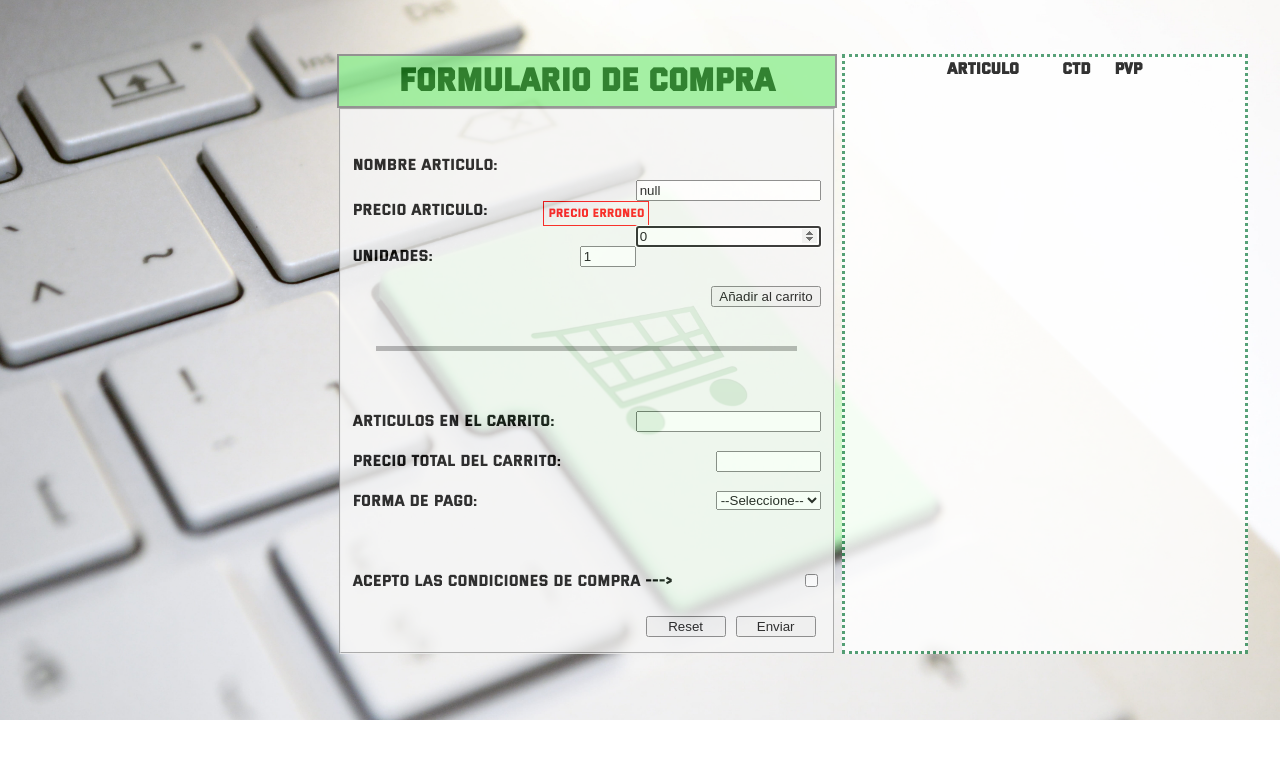
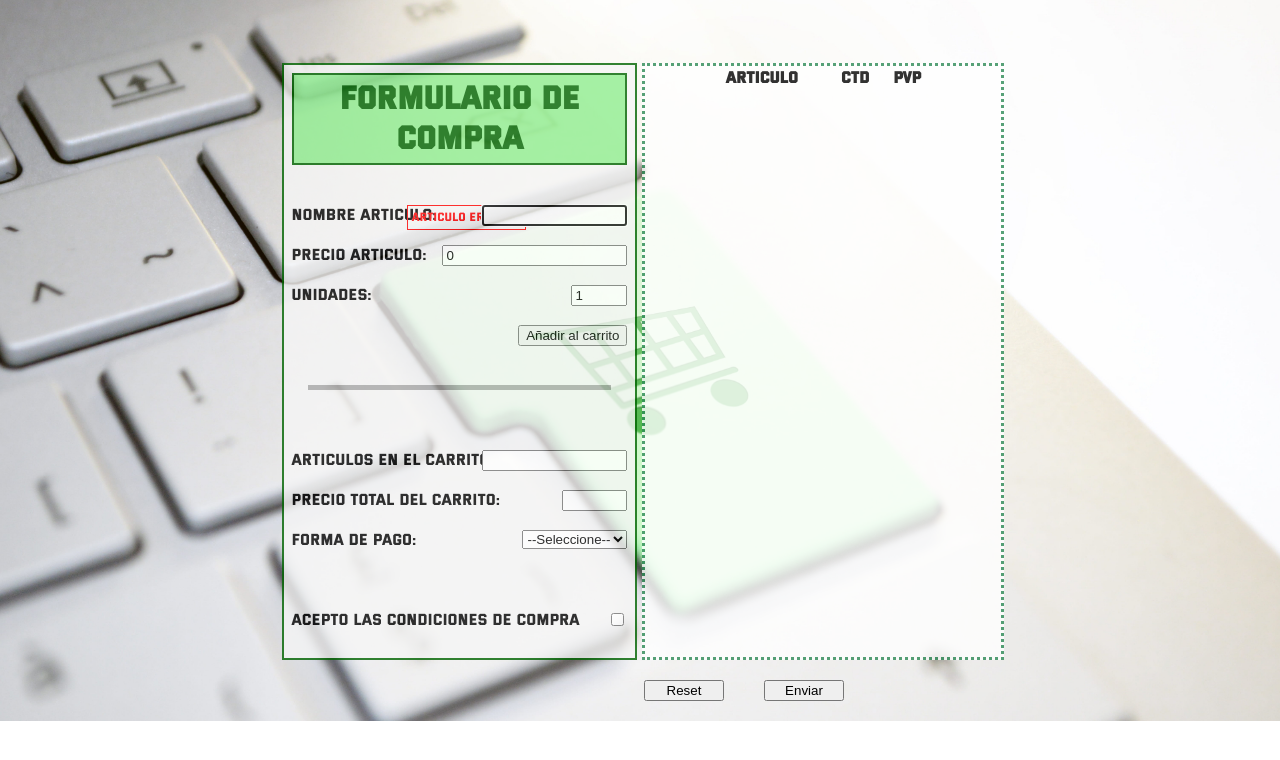
Before and after one commit to AphidRS/DI_AE1_Shopping_Cart, a plain HTML site: page index.html in a window 1280 px wide. Both pictures are taken after a click on the button "Añadir al carrito". Drawn offline with Linux system fonts and the light colour scheme.

Commit message:
Added invalid datatypes control & css fixes

```diff
--- a/index.html
+++ b/index.html
@@ -11,24 +11,22 @@
 <body>
 	<div class="grid-container">
 		<div class="grid-1">
-
 			<form name="formulario" method="post" action="/send.php">
   				<h1>Formulario de compra</h1>
-  		<fieldset>
   				<br>
   				<br>
   				<label>Nombre articulo:</label>
   				<label id="faltaArticulo" class="warning">Articulo erroneo</label>
-  			<input type="text" id="articulo" name="articulo" value="null" />
+  				<input type="text" id="articulo" name="articulo" size="15" value="">
   				<br>
   				<br>
   				<label>Precio articulo:</label>
   				<label id="faltaPrecio" class="warning">Precio erroneo</label>
-  			<input type="number" id="pvp" name="pvp" size="10" min="0" value="0"/>
+  				<input type="number" id="pvp" name="pvp" size="5" min="0" value="0">
   				<br>
   				<br>
   				<label>Unidades:</label>
-  			<input type="number" id="cantidad" name="cantidad" size="4" min="1" max="10" value="1">
+  				<input type="number" id="cantidad" name="cantidad" size="5" min="1" max="10" value="1">
   				<br>
   				<br>
  				<input type="button" id="botonSumar" value="Añadir al carrito" onclick="sumarAlCarrito()">
@@ -40,11 +38,11 @@
  				<br>
  				<br>
  				<label>Articulos en el carrito:</label>
-  			<input type="text" id="articulosCarrito" readonly="true">
+  				<input type="text" id="articulosCarrito" size="15" readonly="true">
   				<br>
   				<br>
   				<label>Precio total del carrito:</label>
-  			<input type="text" id="totalCompra" size="10" min="0" readonly="true">
+  				<input type="text" id="totalCompra" size="5" min="0" readonly="true">
   				<br>
   				<br>
   				<label>Forma de pago:</label>
@@ -57,14 +55,8 @@
 				<br>
 				<br>
 				<br>
-			<input type="checkbox" id="condiciones"> Acepto las condiciones de compra --->
+				<input type="checkbox" id="condiciones">Acepto las condiciones de compra<br>
 				<br>
-			<br>
-			<input type="submit" value="Enviar" class="boton_final" />
-
-			<input type="reset" value="Reset" class="boton_final" id="botonReset" onclick="document.location.reload()" />
- 		</fieldset>
-
 			</form>
 		</div>
 		<div class="grid-2">
@@ -73,6 +65,10 @@
 			</div>
 		<p id="ticket"></p>
 		</div>
-
+	</div>
+	<div class="botones">
+		<input type="submit" value="Enviar" class="boton_final" />
+		<input type="reset" value="Reset" class="boton_final" id="botonReset" onclick="document.location.reload()" />
+	</div>
 </body>
 </html>
--- a/scripts/core.js
+++ b/scripts/core.js
@@ -20,7 +20,6 @@ const cesta = [];
 window.addEventListener("load", ()=>{
 
 	initVars();
-	setListeners();
 
 });
 
@@ -49,7 +48,9 @@ function initVars() {
 
 function setListeners() {
 
-	botonSumar.addEventListener("click",sumarAlCarrito());
+	botonSumar.addEventListener('click',sumarAlCarrito());
+	articulo.addEventListener('change',checkValues());
+	pvp.addEventListener('change',checkValues());
 
 }
 
@@ -60,16 +61,12 @@ function setListeners() {
 function sumarAlCarrito() {
 	var subtotal;
 	var subtotal2
+	/*checkValues();*/
+	if (checkValues()){
 
 		// Convertimos valor de totalCompra a numero para evitar concatenacion de strings
 		subtotal = totalCompra.value*1;
 		subtotal2 = parseInt(pvp.value*cantidad.value);
-
-		// Comprobamos que articulo no es nulo
-		if (articulo.value != null){
-
-			// Comprobamos que el pvp es mayor que 0
-			if (pvp.value > 0){
 
 		// Iteracion para introducir art. en array cesta
 		for (var i = 0; i < cantidad.value; i++) {
@@ -80,29 +77,50 @@ function sumarAlCarrito() {
 		articulosCarrito.value = cesta;
 		ticket.innerText = cesta;
 
-
 		// Borramos valores, quitamos warning y devolvemos foco a articulo
 		faltaArticulo.style.visibility = "hidden";
 		faltaPrecio.style.visibility = "hidden";
-				articulo.value = null;
-				pvp.value = "0";
+		articulo.value = "";
+		pvp.value = 0;
 		cantidad.value = 1;
 		articulo.focus();
+	}
+}
 
-			} else {
 
+function checkValues() {
+		pattern = /[0-9]/;
+		text = articulo.value;
+
+		// Comprobamos que articulo no es nulo y que no es numerico sino
+		// visibilizamos texto de error y reseteamos value y devolvemos foco a articulo
+		if (articulo.value == "" || text.search(pattern) == 0){
+			console.log("articulo mal");
+			faltaArticulo.style.visibility = "visible";
+			articulo.value = "";
+			articulo.focus();
+			articulo.style.border.color = "red";
+			setTimeout(restoreWarnings, 3000);
+			return false;
+		}
+
+		// Comprobamos que no es igual a 0 sino
+		// vvisibilizamos texto de error y reseteamos value y devolvemos foco a precio
+		if (pvp.value == 0 ){
+			console.log("precio mal");
 			faltaPrecio.style.visibility = "visible";
 			pvp.value = 0;
 			pvp.focus();
+			setTimeout(restoreWarnings, 3000);
+			return false;
 
 		}
-
-		} else {
-
-			faltaArticulo.style.visibility = "visible";
-			articulo.value = null;
-			articulo.focus();
-			articulo.style.border.color = "red";
+	return true;
 }
 
+function restoreWarnings(){
+
+	faltaArticulo.style.visibility = "hidden";
+	faltaPrecio.style.visibility = "hidden";
+
 }
--- a/styles/template.css
+++ b/styles/template.css
@@ -14,22 +14,16 @@ body	{
 		background-repeat: no-repeat;
 		background-size: cover;
 		color: black;
-		width: 60%;
+		width: 70%;
 		margin: auto;
 
 }
 
 form	{
 
-		margin: auto;
-		width: auto;
-
-
-}
-
-fieldset	{
-
+		padding: 8px;
 		background-color: whitesmoke;
+		border: 2px solid darkgreen;
 }
 
 h1		{
@@ -37,99 +31,10 @@ h1		{
 		color: darkgreen;
 		background-color: lightgreen;
 		text-align: center;
-		border: 2px solid grey;
-		padding: 5px;
+		border: 2px solid darkgreen;
+		padding: 4px;
 		margin-top: 0px;
 		margin-bottom: 0px;
-
-}
-
-label	{
-
-		display: block;
-		float: left;
-		text-align: left;
-
-}
-
-input,select	{
-
-		display: block;
-		float: right;
-
-}
-
-.separador	{
-
-		width: 90%;
-		height: 5px;
-		margin:  auto;
-		background-color: darkgrey;
-
-}
-
-.boton_final	{
-		width: 80px;
-		margin: 5px;
-}
-
-#condiciones	{
-		display: block;
-		float: right;
-
-}
-
-#faltaArticulo	{
-
-		font-size: 12px;
-		color: red;
-		padding: 4px;
-		border: 1px solid red;
-		margin-left: 40px;
-		visibility: hidden;
-}
-
-#faltaPrecio	{
-
-		font-size: 12px;
-		color: red;
-		padding: 4px;
-		border: 1px solid red;
-		margin-left: 56px;
-		visibility: hidden;
-}
-
-
-.grid-container	{
-
-		display:  grid;
-		grid-template-columns: 1fr 1fr;
-		grid-gap: 5px;
-		width: 79%;
-		margin: auto;
-		margin-top: 7%;
-}
-
-.grid-1	{
-
-		width: 500px;
-		opacity: 0.8;
-
-}
-
-.grid-2	{
-
-		width: 400px;
-		border: 3px dotted seagreen;
-		background-color: white;
-		opacity: 0.8;
-
-}
-
-.conceptos	{
-
-		height: 20px;
-		width: auto;
 
 }
 
@@ -145,3 +50,100 @@ h2	{
 		margin-top: 0px;
 
 }
+
+label	{
+
+		display: inline-block;
+		position: absolute;
+		float: left;
+
+}
+
+input,select	{
+
+		display: inline-block;
+		position: relative;
+		float: right;
+}
+
+.separador	{
+
+		width: 90%;
+		height: 5px;
+		margin:  auto;
+		background-color: darkgrey;
+
+}
+
+.boton_final	{
+		width: 80px;
+		margin: 20px;
+		text-align: center;
+
+}
+
+#condiciones	{
+		display: block;
+		float: right;
+
+}
+
+#faltaArticulo	{
+
+		font-size: 12px;
+		color: red;
+		padding: 4px;
+		border: 1px solid red;
+		margin-left: 9%;
+		visibility: hidden;
+}
+
+#faltaPrecio	{
+
+		font-size: 12px;
+		color: red;
+		padding: 4px;
+		border: 1px solid red;
+		margin-left: 9%;
+		visibility: hidden;
+}
+
+
+.grid-container	{
+
+		display:  grid;
+		grid-template-columns: 1fr 1fr;
+		grid-gap: 5px;
+		width: 80%;
+		margin: auto;
+		margin-top: 7%;
+}
+
+.grid-1	{
+
+		width: 100%;
+		opacity: 0.8;
+
+}
+
+.grid-2	{
+
+		width: 100%;
+		border: 3px dotted seagreen;
+		background-color: white;
+		opacity: 0.8;
+
+}
+.botones	{
+
+		margin: auto;
+		width: 50%;
+
+}
+
+.conceptos	{
+
+		height: 20px;
+		width: auto;
+
+}
```
Lines whose indentation alone changed are shown as unchanged.
